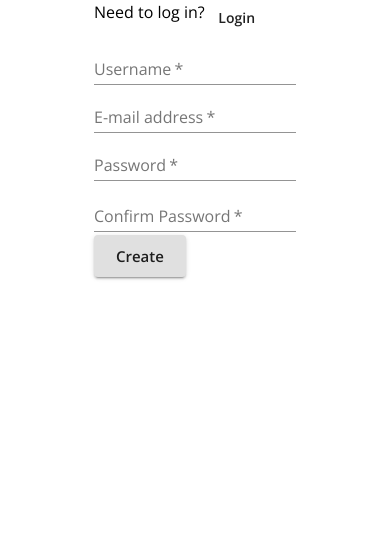
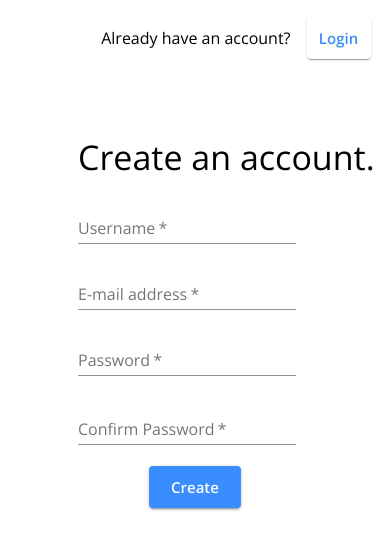
Before and after one commit to pranav1416/messenger-app, a React (Create React App) app in the folder client/: page / in a window 390 px wide. Shown: the top 550 px of the page. Built offline with nearby package versions, Linux system fonts and the light colour scheme; no server answers.

Commit message:
New Desgin for Login and Signup
- Added 'assets' folder in client [contains background image, bubble image]
- Changes in Login.js and Signup.js [added responsive design and requirements of page design]

```diff
--- a/client/src/Login.js
+++ b/client/src/Login.js
@@ -1,5 +1,7 @@
 import React from "react";
 import { Redirect, useHistory } from "react-router-dom";
+import { makeStyles } from "@material-ui/core/styles";
+
 import { connect } from "react-redux";
 import {
   Grid,
@@ -7,11 +9,67 @@
   Typography,
   Button,
   FormControl,
-  TextField,
+  TextField
 } from "@material-ui/core";
 import { login } from "./store/utils/thunkCreators";
+import Paper from "@material-ui/core/Paper";
+import bgImage from "./assets/bg-img.png";
+import bubbleIcon from "./assets/bubble.svg";
+
+const useStyles = makeStyles((theme) => ({
+  mainContainer: {
+    height: "100vh",
+    fontFamily: "OpenSans"
+  },
+  bgContainer: {
+    backgroundImage: `linear-gradient(to bottom, rgba(58,141,255,0.85),rgb(134,185,255,0.85)),url(${bgImage})`,
+    backgroundRepeat: "no-repeat",
+    backgroundSize: "cover",
+    display: "flex",
+    flexDirection: "column",
+    alignItems: "center",
+    justifyContent: "center"
+  },
+  bgText: {
+    flexDirection: "column",
+    color: "white",
+    textAlign: "center"
+  },
+  registerContainer: {
+    display: "flex",
+    flexDirection: "row",
+    alignItems: "center",
+    justifyContent: "flex-end",
+    padding: "2vh 5vw 0 0"
+  },
+  registerBtn: {
+    color: "#3A8DFF"
+  },
+  loginBtnContainer: {
+    display: "flex",
+    flexDirection: "row",
+    alignItems: "center",
+    justifyContent: "center"
+  },
+  loginBtn: {
+    color: "white",
+    backgroundColor: "#3A8DFF",
+    alignSelf: "center"
+  },
+  formContainer: {
+    display: "flex",
+    justifyContent: "center",
+    flexDirection: "column",
+    paddingLeft: "20%",
+    paddingTop: "15%"
+  },
+  formChildren: {
+    width: "70%"
+  }
+}));
 
 const Login = (props) => {
+  const classes = useStyles();
   const history = useHistory();
   const { user, login } = props;
 
@@ -24,51 +82,102 @@
   };
 
   if (user.id) {
-    return <Redirect to="/home" />;
+    return <Redirect to='/home' />;
   }
 
   return (
-    <Grid container justify="center">
-      <Box>
-        <Grid container item>
-          <Typography>Need to register?</Typography>
-          <Button onClick={() => history.push("/register")}>Register</Button>
+    <Grid container className={classes.mainContainer}>
+      <Grid item sm={4} md={5} className={classes.bgContainer}>
+        <Box display={{ xs: "none", sm: "block", md: "block" }}>
+          <img src={bubbleIcon} />
+        </Box>
+        <Box
+          component='span'
+          display={{ xs: "none", sm: "block", md: "block" }}
+          m={1}
+        />
+        <Box
+          component='grid'
+          display={{ xs: "none", sm: "flex", md: "flex" }}
+          className={classes.bgText}
+        >
+          <Typography component='h4' variant='h4'>
+            Converse with anyone
+          </Typography>
+          <Typography component='h4' variant='h4'>
+            with any language
+          </Typography>
+        </Box>
       </Grid>
+      <Grid item xs={12} sm={8} md={7} elevation={6} square>
+        <Grid item className={classes.registerContainer}>
+          <Typography>Already have an account?</Typography>
+          <Box component='span' m={1} />
+          <Button
+            component={Paper}
+            className={classes.registerBtn}
+            onClick={() => history.push("/register")}
+          >
+            Register
+          </Button>
+        </Grid>
+        <Box component='span' m={1} />
+        <Box className={classes.formContainer}>
           <form onSubmit={handleLogin}>
             <Grid>
-            <Grid>
-              <FormControl margin="normal" required>
+              <Grid item>
+                <Typography variant='h4'>Welcome Back!</Typography>
+              </Grid>
+              <Grid item>
+                <FormControl
+                  margin='normal'
+                  className={classes.formChildren}
+                  required
+                >
                   <TextField
-                  aria-label="username"
-                  label="Username"
-                  name="username"
-                  type="text"
+                    aria-label='username'
+                    label='Username'
+                    name='username'
+                    type='text'
                   />
                 </FormControl>
               </Grid>
-            <FormControl margin="normal" required>
+              <Grid item>
+                <FormControl
+                  margin='normal'
+                  className={classes.formChildren}
+                  required
+                >
                   <TextField
-                label="password"
-                aria-label="password"
-                type="password"
-                name="password"
+                    label='password'
+                    aria-label='password'
+                    type='password'
+                    name='password'
                   />
                 </FormControl>
-            <Grid>
-              <Button type="submit" variant="contained" size="large">
+              </Grid>
+            </Grid>
+          </form>
+        </Box>
+        <Box component='span' m={1} />
+        <Grid item className={classes.loginBtnContainer}>
+          <Button
+            type='submit'
+            className={classes.loginBtn}
+            variant='contained'
+            size='large'
+          >
             Login
           </Button>
         </Grid>
       </Grid>
-        </form>
-      </Box>
     </Grid>
   );
 };
 
 const mapStateToProps = (state) => {
   return {
-    user: state.user,
+    user: state.user
   };
 };
 
@@ -76,7 +185,7 @@
   return {
     login: (credentials) => {
       dispatch(login(credentials));
-    },
+    }
   };
 };
 
--- a/client/src/Signup.js
+++ b/client/src/Signup.js
@@ -1,6 +1,8 @@
 import React, { useState } from "react";
 import { Redirect, useHistory } from "react-router-dom";
 import { connect } from "react-redux";
+import { register } from "./store/utils/thunkCreators";
+import { makeStyles } from "@material-ui/core/styles";
 import {
   Grid,
   Box,
@@ -9,10 +11,66 @@
   FormControl,
   TextField,
   FormHelperText,
+  withStyles
 } from "@material-ui/core";
-import { register } from "./store/utils/thunkCreators";
+import Paper from "@material-ui/core/Paper";
+import bgImage from "./assets/bg-img.png";
+import bubbleIcon from "./assets/bubble.svg";
 
-const Login = (props) => {
+const useStyles = makeStyles((theme) => ({
+  mainContainer: {
+    height: "100vh",
+    fontFamily: "OpenSans"
+  },
+  bgContainer: {
+    backgroundImage: `linear-gradient(to bottom, rgba(58,141,255,0.85),rgb(134,185,255,0.85)),url(${bgImage})`,
+    backgroundRepeat: "no-repeat",
+    backgroundSize: "cover",
+    display: "flex",
+    flexDirection: "column",
+    alignItems: "center",
+    justifyContent: "center"
+  },
+  bgText: {
+    flexDirection: "column",
+    color: "white",
+    textAlign: "center"
+  },
+  loginContainer: {
+    display: "flex",
+    flexDirection: "row",
+    alignItems: "center",
+    justifyContent: "flex-end",
+    padding: "2vh 5vw 0 0"
+  },
+  loginBtn: {
+    color: "#3A8DFF"
+  },
+  createBtnContainer: {
+    display: "flex",
+    flexDirection: "row",
+    alignItems: "center",
+    justifyContent: "center"
+  },
+  createBtn: {
+    color: "white",
+    backgroundColor: "#3A8DFF",
+    alignSelf: "center"
+  },
+  formContainer: {
+    display: "flex",
+    justifyContent: "center",
+    flexDirection: "column",
+    paddingLeft: "20%",
+    paddingTop: "15%"
+  },
+  formChildren: {
+    width: "70%"
+  }
+}));
+
+const Signup = (props) => {
+  const classes = useStyles();
   const history = useHistory();
   const { user, register } = props;
   const [formErrorMessage, setFormErrorMessage] = useState({});
@@ -33,48 +91,92 @@
   };
 
   if (user.id) {
-    return <Redirect to="/home" />;
+    return <Redirect to='/home' />;
   }
 
   return (
-    <Grid container justify="center">
-      <Box>
-        <Grid container item>
-          <Typography>Need to log in?</Typography>
-          <Button onClick={() => history.push("/login")}>Login</Button>
+    <Grid container className={classes.mainContainer}>
+      <Grid item sm={4} md={5} className={classes.bgContainer}>
+        <Box display={{ xs: "none", sm: "block", md: "block" }}>
+          <img src={bubbleIcon} />
+        </Box>
+        <Box
+          component='span'
+          display={{ xs: "none", sm: "block", md: "block" }}
+          m={1}
+        />
+        <Box
+          component='grid'
+          display={{ xs: "none", sm: "flex", md: "flex" }}
+          className={classes.bgText}
+        >
+          <Typography component='h4' variant='h4'>
+            Converse with anyone
+          </Typography>
+          <Typography component='h4' variant='h4'>
+            with any language
+          </Typography>
+        </Box>
       </Grid>
+
+      <Grid item xs={12} sm={8} md={7} elevation={6} square>
+        <Grid item className={classes.loginContainer}>
+          <Typography>Already have an account?</Typography>
+          <Box component='span' m={1} />
+          <Button
+            size='large'
+            onClick={() => history.push("/login")}
+            component={Paper}
+            className={classes.loginBtn}
+          >
+            Login
+          </Button>
+        </Grid>
+        <Box component='span' m={1} />
+        <Box className={classes.formContainer}>
           <form onSubmit={handleRegister}>
             <Grid>
-            <Grid>
-              <FormControl>
+              <Grid item>
+                <Typography component='h4' variant='h4'>
+                  Create an account.
+                </Typography>
+              </Grid>
+              <Box component='span' m={1} />
+              <Grid item>
+                <FormControl className={classes.formChildren}>
                   <TextField
-                  aria-label="username"
-                  label="Username"
-                  name="username"
-                  type="text"
+                    aria-label='username'
+                    label='Username'
+                    name='username'
+                    type='text'
                     required
                   />
                 </FormControl>
               </Grid>
-            <Grid>
-              <FormControl>
+              <Box component='span' m={1} />
+              <Grid item>
+                <FormControl className={classes.formChildren}>
                   <TextField
-                  label="E-mail address"
-                  aria-label="e-mail address"
-                  type="email"
-                  name="email"
+                    label='E-mail address'
+                    aria-label='e-mail address'
+                    type='email'
+                    name='email'
                     required
                   />
                 </FormControl>
               </Grid>
-            <Grid>
-              <FormControl error={!!formErrorMessage.confirmPassword}>
+              <Box component='span' m={1} />
+              <Grid item>
+                <FormControl
+                  error={!!formErrorMessage.confirmPassword}
+                  className={classes.formChildren}
+                >
                   <TextField
-                  aria-label="password"
-                  label="Password"
-                  type="password"
+                    aria-label='password'
+                    label='Password'
+                    type='password'
                     inputProps={{ minLength: 6 }}
-                  name="password"
+                    name='password'
                     required
                   />
                   <FormHelperText>
@@ -82,14 +184,18 @@
                   </FormHelperText>
                 </FormControl>
               </Grid>
-            <Grid>
-              <FormControl error={!!formErrorMessage.confirmPassword}>
+              <Box component='span' m={1} />
+              <Grid item>
+                <FormControl
+                  error={!!formErrorMessage.confirmPassword}
+                  className={classes.formChildren}
+                >
                   <TextField
-                  label="Confirm Password"
-                  aria-label="confirm password"
-                  type="password"
+                    label='Confirm Password'
+                    aria-label='confirm password'
+                    type='password'
                     inputProps={{ minLength: 6 }}
-                  name="confirmPassword"
+                    name='confirmPassword'
                     required
                   />
                   <FormHelperText>
@@ -97,19 +203,28 @@
                   </FormHelperText>
                 </FormControl>
               </Grid>
-            <Button type="submit" variant="contained" size="large">
+              <Box component='span' m={1} />
+            </Grid>
+          </form>
+        </Box>
+        <Grid item className={classes.createBtnContainer}>
+          <Button
+            type='submit'
+            className={classes.createBtn}
+            variant='contained'
+            size='large'
+          >
             Create
           </Button>
         </Grid>
-        </form>
-      </Box>
+      </Grid>
     </Grid>
   );
 };
 
 const mapStateToProps = (state) => {
   return {
-    user: state.user,
+    user: state.user
   };
 };
 
@@ -117,8 +232,8 @@
   return {
     register: (credentials) => {
       dispatch(register(credentials));
-    },
+    }
   };
 };
 
-export default connect(mapStateToProps, mapDispatchToProps)(Login);
+export default connect(mapStateToProps, mapDispatchToProps)(Signup);
```
Also changed, not shown: client/src/assets/bg-img.png (added), client/src/assets/bubble.svg (added). Lines whose indentation alone changed are shown as unchanged.
